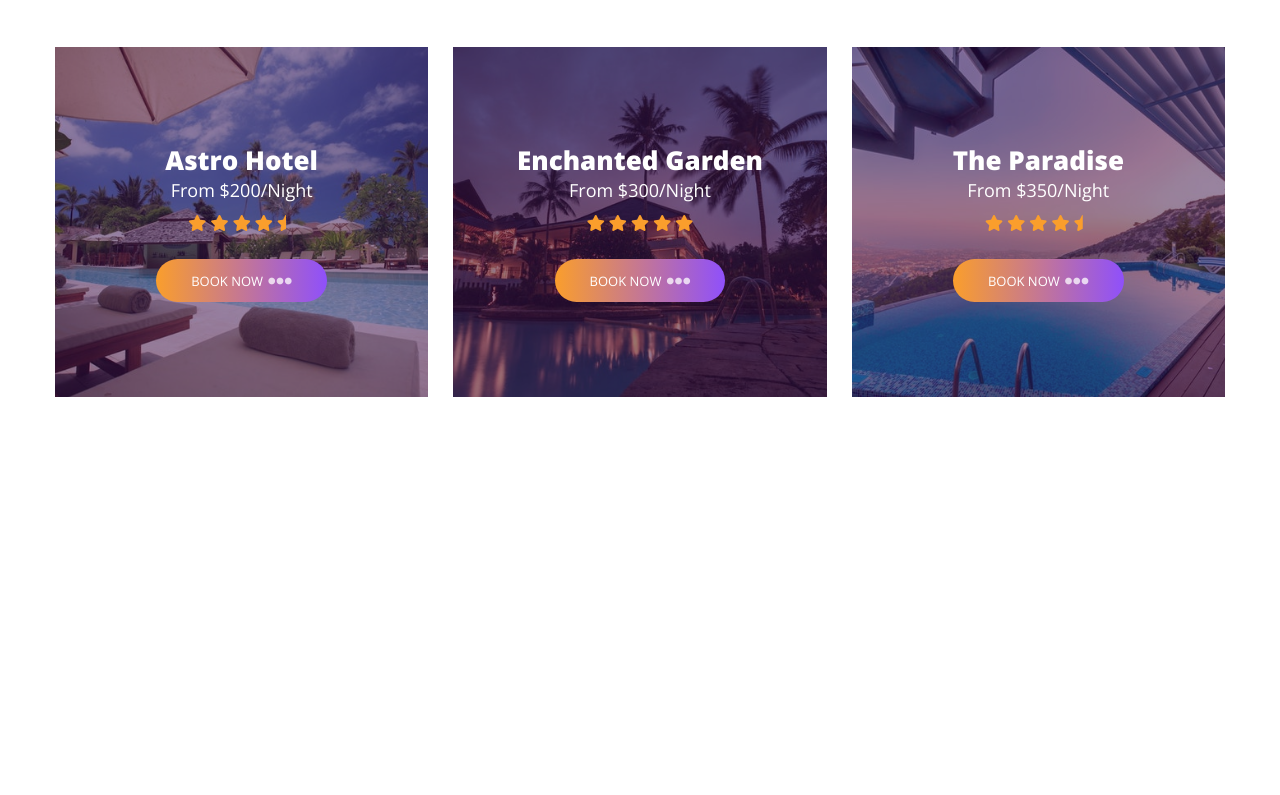
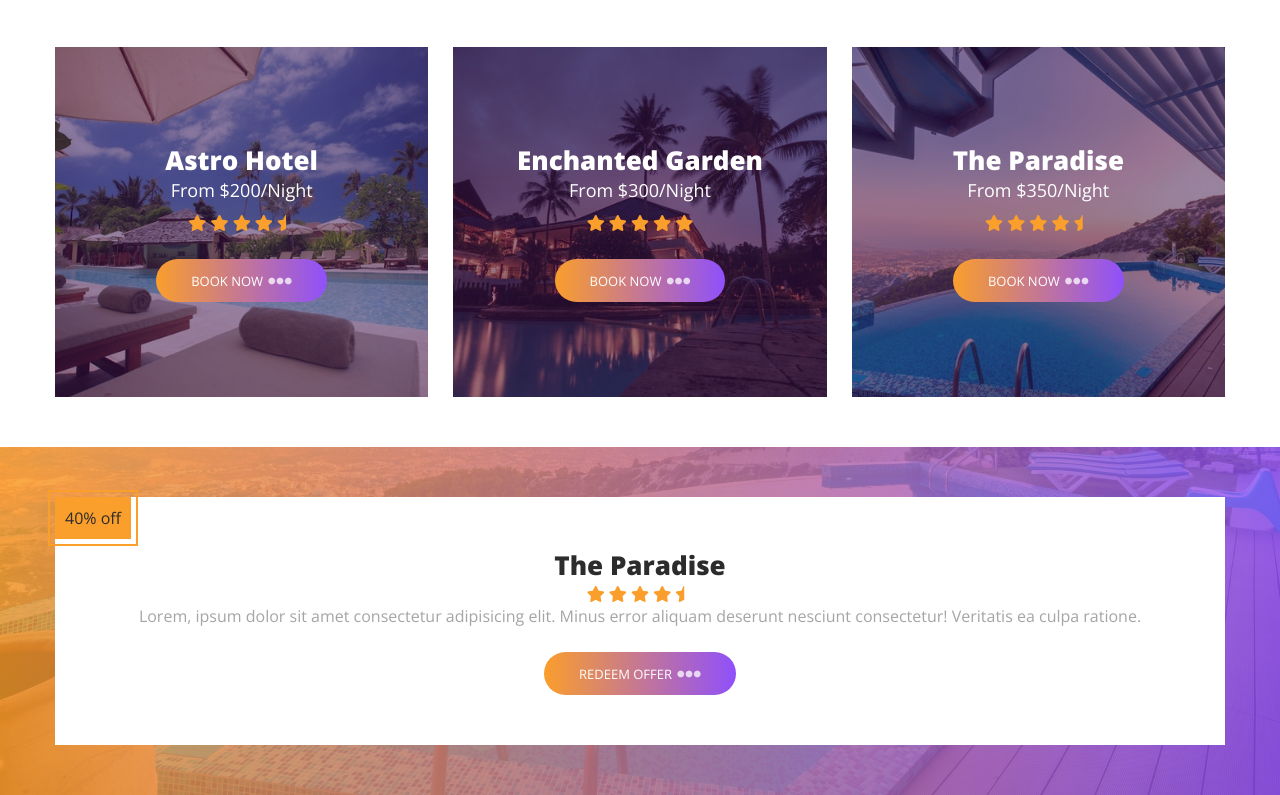
Before and after one commit to ykdman/Front-End-Study, a plain HTML site: page Clone-Coding/travelix/index.html in a window 1280 px wide. Shown: the part 1508-2303 px from the top of the page. Before the commit the page ends 1955 px from the top, so only its background shows below. Drawn offline with nearby package versions, Linux system fonts and the light colour scheme.

Commit message:
create Special offer section TIL

```diff
--- a/Clone-Coding/travelix/index.html
+++ b/Clone-Coding/travelix/index.html
@@ -201,6 +201,31 @@
           </div>
         </div>
       </section>
+      <!-- offer section -->
+      <section class="offer">
+        <div class="container">
+          <div class="offer-content">
+            <div class="discount">40% off</div>
+            <h5 class="hotel-name">The Paradise</h5>
+            <div class="hotel-ratings">
+              <i class="fas fa-star rating"></i>
+              <i class="fas fa-star rating"></i>
+              <i class="fas fa-star rating"></i>
+              <i class="fas fa-star rating"></i>
+              <i class="fas fa-star-half rating"></i>
+            </div>
+            <p class="paragraph">
+              Lorem, ipsum dolor sit amet consectetur adipisicing elit. Minus
+              error aliquam deserunt nesciunt consectetur! Veritatis ea culpa
+              ratione.
+            </p>
+            <a href="#" class="btn btn-gradient"
+              >Redeem offer
+              <span class="dots"><i class="fas fa-ellipsis-h"></i></span>
+            </a>
+          </div>
+        </div>
+      </section>
     </main>
 
     <script src="main.js"></script>
--- a/Clone-Coding/travelix/styles.css
+++ b/Clone-Coding/travelix/styles.css
@@ -349,3 +349,36 @@ section {
 .rating {
   color: var(--yellow-solid);
 }
+
+/* Special Offer Section Styles */
+.offer {
+  background: linear-gradient(
+      to right,
+      rgba(250, 158, 44, 0.8),
+      rgba(143, 80, 251, 0.8)
+    ),
+    url("./images/the_paradise_bg.jpg") bottom center no-repeat;
+  background-size: cover;
+}
+
+.offer-content {
+  background-color: #fff;
+  text-align: center;
+  padding: 5rem 1rem;
+  position: relative;
+}
+
+.discount {
+  background-color: var(--yellow-solid);
+  position: absolute;
+  top: 0;
+  left: 0;
+  padding: 1rem;
+  outline: 2px solid var(--yellow-solid);
+  outline-offset: 0.5rem;
+}
+
+.paragraph {
+  color: #a5a5a5;
+  margin-bottom: 2.5rem;
+}
```
Also changed, not shown: 1 other file.
